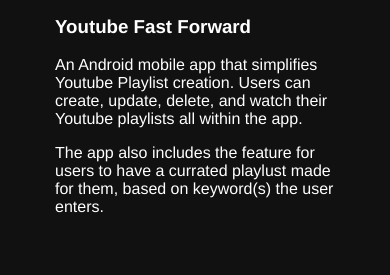
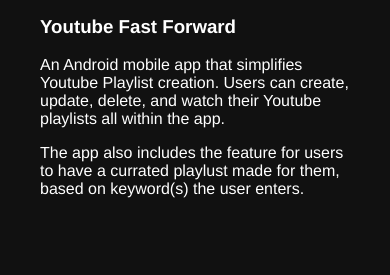
Before and after one commit to anthonytoribio/Portfolio-Website, a plain HTML site: page projects.html in a window 390 px wide. Shown: the part 569-844 px from the top of the page. Drawn offline with Linux system fonts and the light colour scheme.

Commit message:
Updated Readme and styling for projects.css

```diff
--- a/projects.html
+++ b/projects.html
@@ -3,7 +3,7 @@
     <head>
         <meta charset="utf-8">
         <meta name="author" content="Anthony Toribio">
-        <meta name="description" content="Page that contains a form in other to contact Anthony">
+        <meta name="description" content="Page that contains a list of projects.">
         <meta name="viewport" content="width=device-width, initial-scale=1" />
         <!-- you would link to an external stylesheet here! -->
         <link rel="stylesheet" href="./styles/navbar.css">
--- a/styles/projects.css
+++ b/styles/projects.css
@@ -52,6 +52,12 @@
         margin-right: auto;
     }
 
+    .project-article {
+        margin-left: auto;
+        margin-right: auto;
+        min-width: 320px;
+    }
+
     .puzzle-sect {
         display: block;
     }
```
Also changed, not shown: index.html (+1 -1 lines), readme.txt.
